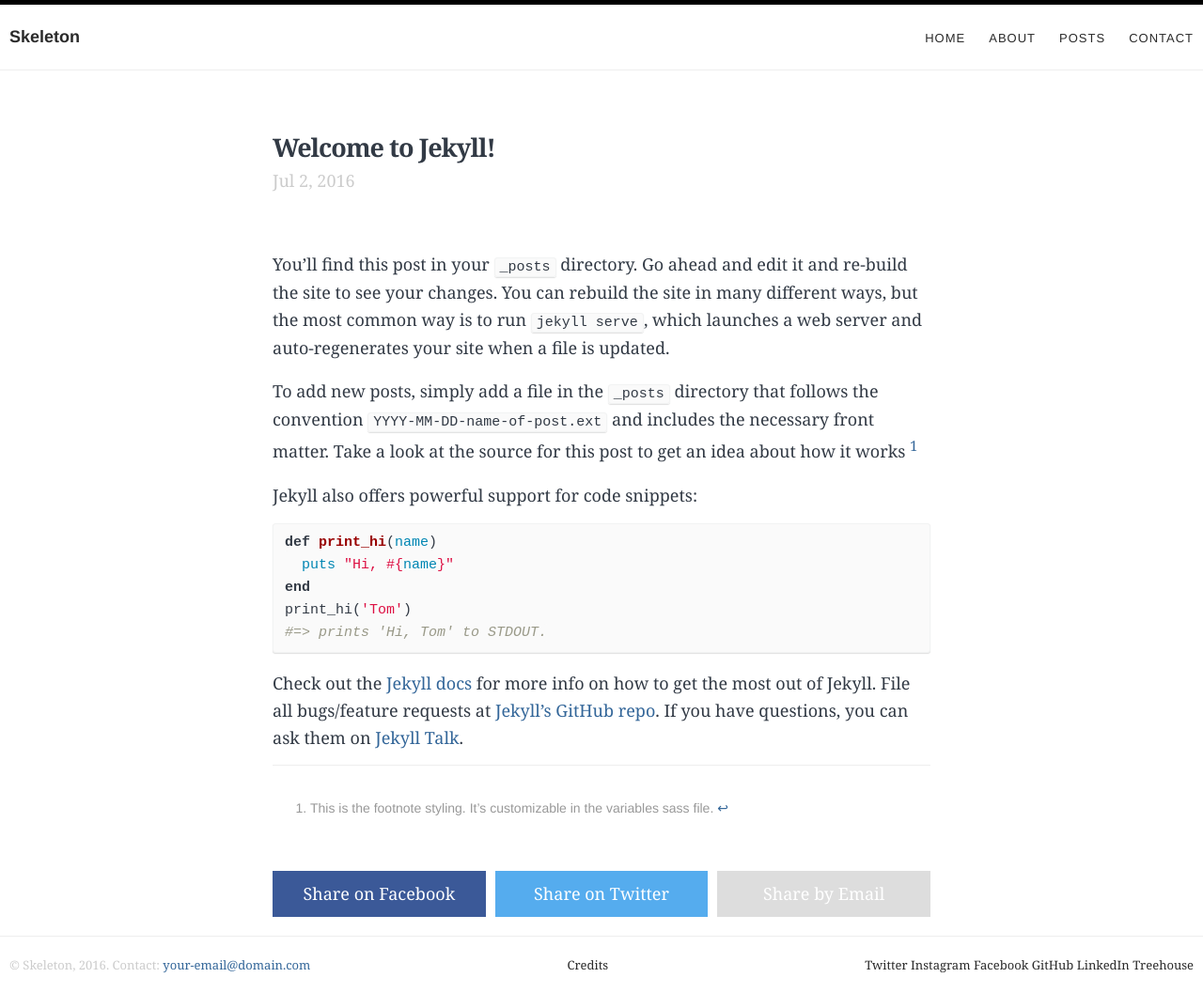
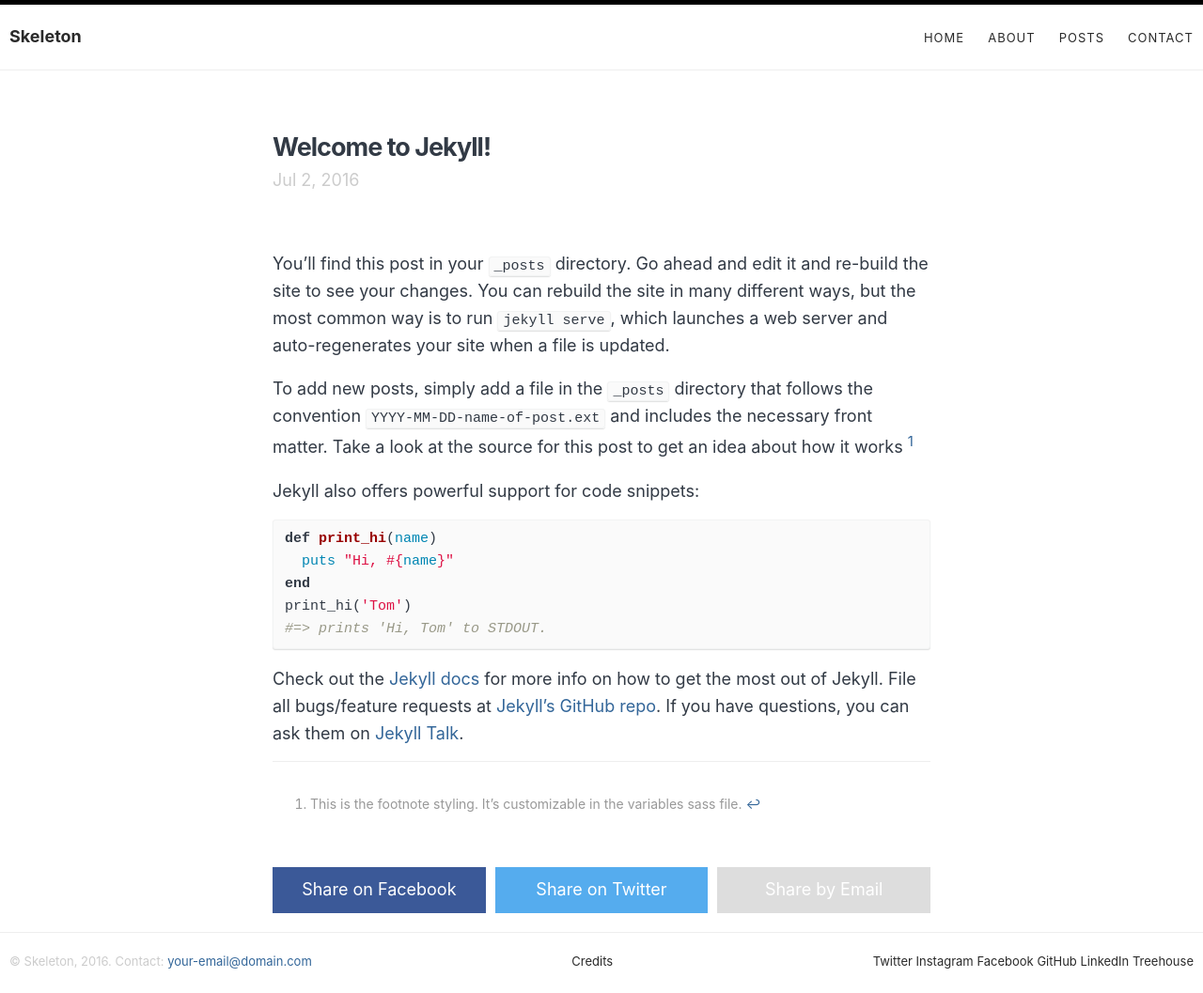
Before and after one commit to morgantracey/morgantracey.github.io, a Jekyll site: the page built from _posts/2016-07-01-welcome-to-jekyll.markdown, in a window 1280 px wide. Shown: the whole page at 94% size. Built offline with Jekyll 4.4.1, drawn with Linux system fonts in a browser that asks for light colours.

Commit message:
system fonts ftw

```diff
--- a/_sass/abstracts/_variables.scss
+++ b/_sass/abstracts/_variables.scss
@@ -7,8 +7,8 @@ $color-muted: #ccc;
 $color-borders: #eee;
 
 // Fonts
-$font-serif: "Georgia", "Source Serif Pro", Georgia, serif;
-$font-sans: "Source Sans Pro", "Helvetica Neue", Helvetica, sans-serif;
+$font-serif: "Georgia", serif;
+$font-sans: -apple-system, BlinkMacSystemFont, "Segoe UI", "Roboto", "Fira Sans", "Droid Sans", "Helvetica Neue", Helvetica, sans-serif;
 $font-code: "Source Code Pro";
 
 $font-weight--thin: 100;
@@ -17,7 +17,7 @@ $font-weight--medium: 400;
 $font-weight--bold: 700;
 $font-weight--ultra: 900;
 
-$body-font: $font-serif;
+$body-font: $font-sans;
 $font-size--normal: 1.8em; // sizing is in rems elsewhere (Chrome bug)
 $font-size--small: 1.3rem;
 $line-height: 1.6;
```
